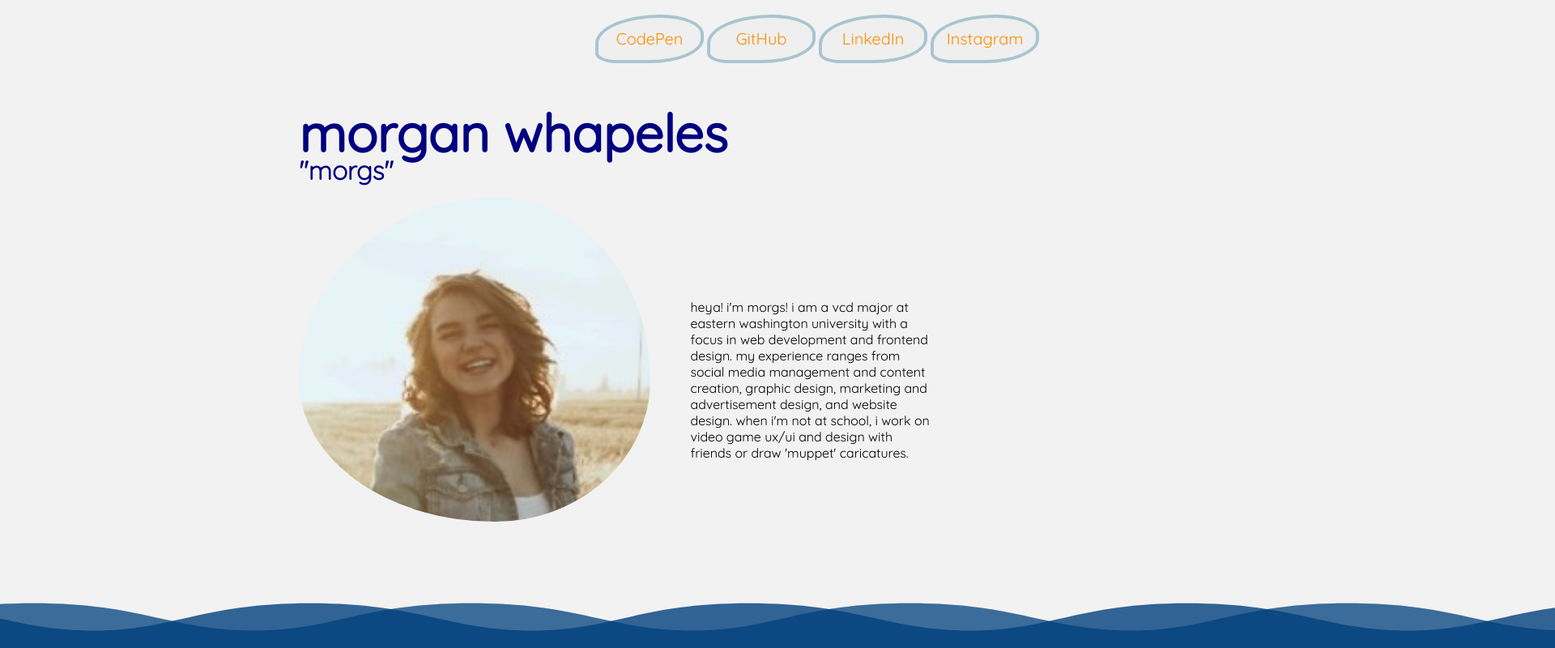
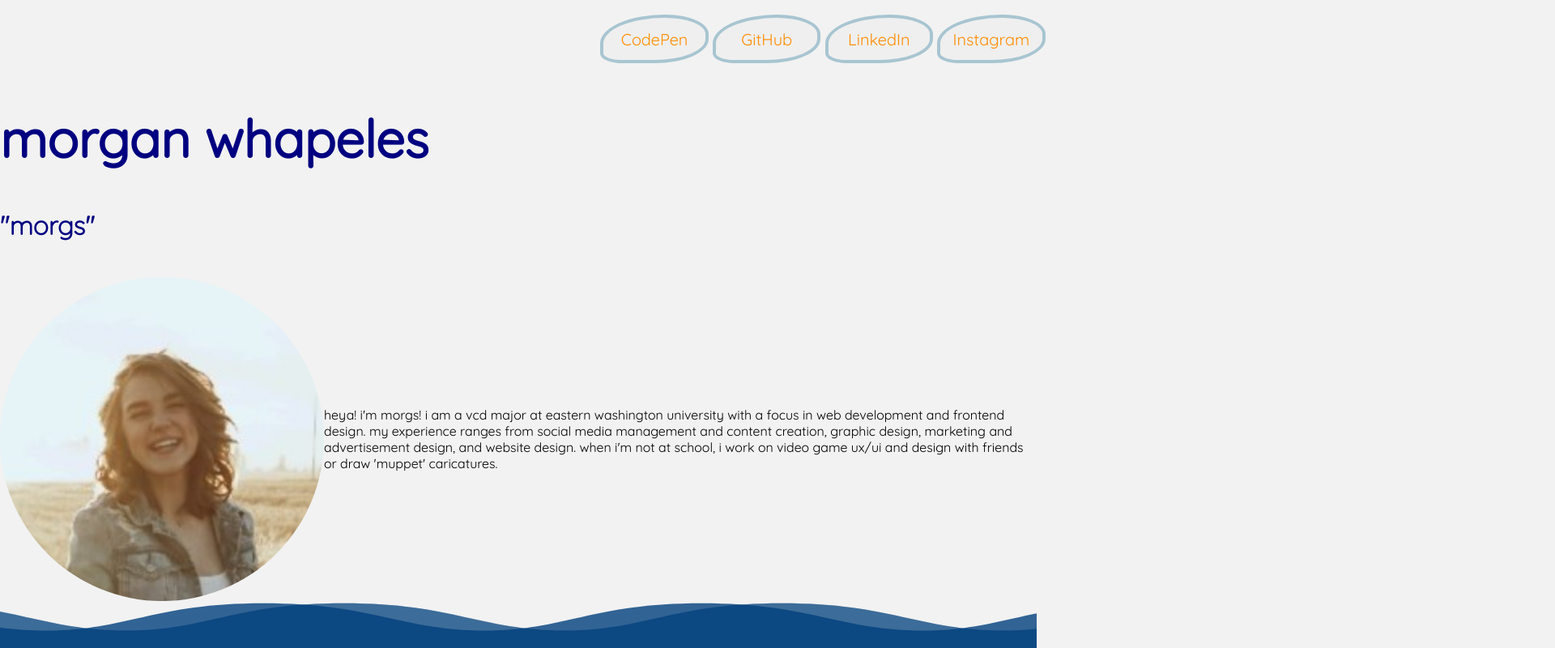
Before and after one commit to mwhapeles/SeriousConfettiStudios, a plain HTML site: page index.html in a window 1280 px wide. Shown: the top 800 px of the page at 81% size, 1920 px wide, since content can reach past the window. Drawn offline with Linux system fonts and the light colour scheme.

Commit message:
messed with RD

```diff
--- a/css/style.css
+++ b/css/style.css
@@ -7,24 +7,26 @@
 
 body{
   margin:auto;
+
   }
 
 
-  .containerall{
-    margin-top: 2%;
+  .containerall main {
+
     display:flex;
     justify-content:center;
     flex-wrap:wrap;
+    max-width: 100%;
   }
 
 .sos {margin: auto;
-width: 47.0268348%;
+max-width: 100%;
 }
 
 .namecontainer{
-  margin: auto;
+  margin: 0%;
 align-content: flex-start;
-line-height:25%;
+line-height:4em;
 
 
 }
@@ -33,6 +35,8 @@ line-height:25%;
   margin: auto;
   display:flex;
   align-content: flex-start;
+  min-width: 70%;
+  max-width: 100%;
 }
 
 /*.linkscontainer{
@@ -92,6 +96,7 @@ display:flex;
 align-items:center;
 font-size: 1em;
 min-width:55%;
+min-height:55%;
 }
 
 
@@ -116,13 +121,14 @@ a {
   font-size:1.5em;
   text-decoration:none;
 color:darkorange;
+width: 45.404%;
 }
 img {
   width: 400px;
 height: 400px;
-padding: 0px 50px 50px 0px;
 border-radius: 50% 50% 50% 50%;
-min-width: 80%;
+max-width: 100%;
+display: block;
 }
 
 
@@ -184,77 +190,3 @@ html, body {
     50% {transform: translateX(-25%);}
     100% {transform: translateX(-50%);}
 }
-
-
-/* Responsive Sizing*/
-#wrapper {width:95%;  margin: 0 auto; }
-
-#header {width:100%; }
-
-#content {width:100%; }
-
-
-
-#footer {min-width:200%; }
-
-/* Small devices (landscape phones, 576px and up)*/
-
-@media (min-width: 576px) {
-  #wrapper {width:95%;  margin: 0 auto; }
-
-#header {width:100%; }
-
-#content {width:47.0268348%; }
-
-#footer {min-width:200%; }
-
-
-.containerall{min-width: 47.0268348%;}
-
-}
-/*Medium devices (tablets, 768px and up)*/
-
-@media (min-width: 768px) {
-  #wrapper {width:95%;  margin: 0 auto; }
-
-#header {width:100%; }
-
-#content {width:100%; }
-
-
-#footer {min-width:200%;  }
-}
-
-
-
-/*Large devices (desktops, 992px and up)*/
-
-@media (min-width: 992px) {
-  #wrapper {width:95%;  margin: 0 auto; }
-
-#header {width:100%; }
-
-#content {width:100%; }
-
-
-
-#footer {min-width:200%;  }
-
-}
-
-/* Extra large devices (large desktops, 1200px and up)*/
-
-@media (min-width: 1200px) {
-  #wrapper {width:95%;  margin: 0 auto; }
-
-#header {width:100%; }
-
-#content {width:100%; }
-
-#sidebar {width:100%; }
-
-#footer {min-width:200%;  }
-
-#wrapper {width:90%;  margin: 0 auto; }
-
-}
--- a/index.html
+++ b/index.html
@@ -24,7 +24,7 @@
 <header id="header">
 
   <nav id="nav">
- <ul>
+ <ul id ="list">
     <li><button><a class="link" href="https://codepen.io/mwhapeles">CodePen</a></button></li>
     <li><button><a class="link" href="https://github.com/mwhapeles" >GitHub</a></li>
     <li><button><a class="link" href="https://www.linkedin.com/in/morgan-whapeles-aa7b1b234">LinkedIn</a></button></li>
```
